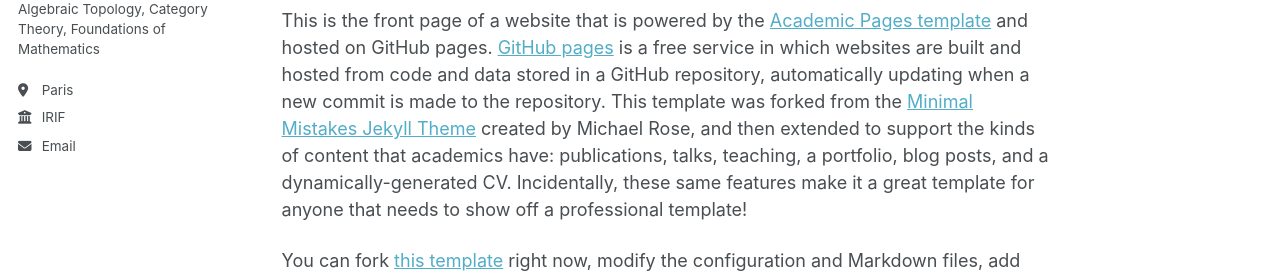
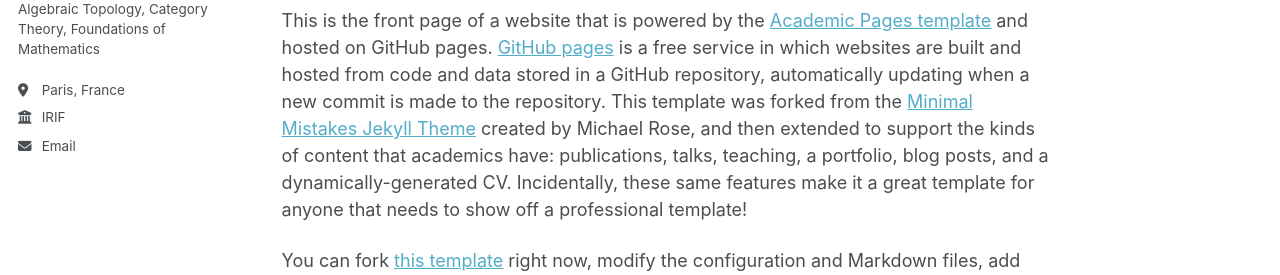
Before and after one commit to sdspmon/sdspmon.github.io, a Jekyll site: the page built from _pages/about.md, in a window 1280 px wide. Shown: the part 162-437 px from the top of the page. Built offline with Jekyll 4.4.1, drawn with Linux system fonts in a browser that asks for light colours; a script that is not in the unit is left out.

Commit message:
Update _config.yml

```diff
--- a/_config.yml
+++ b/_config.yml
@@ -27,7 +27,7 @@ author:
   name             : "Sophie d'Espalungue"
   pronouns         : # example: "she/her"
   bio              : "Postdoctoral researcher | Algebraic Topology, Category Theory, Foundations of Mathematics"
-  location         : "Paris"
+  location         : "Paris, France"
   employer         : "IRIF"
   uri              : # "https://www.irif.fr"
   email            : "despalungue@irif.fr"
```
